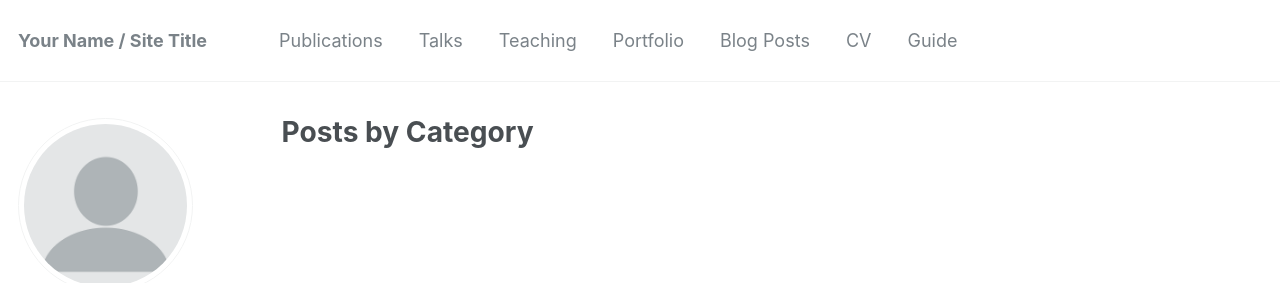
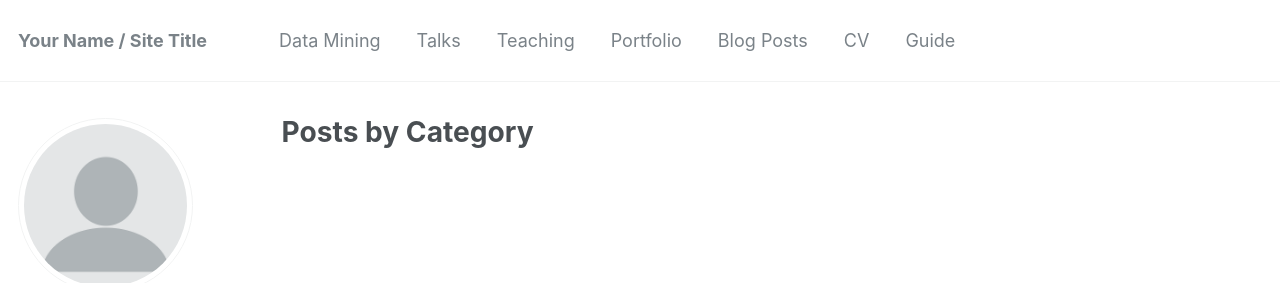
Before and after one commit to greentran/greentran.github.io, a Jekyll site: the page built from _pages/category-archive.html, in a window 1280 px wide. Shown: the top 283 px of the page. Built offline with Jekyll 4.4.1, drawn with Linux system fonts in a browser that asks for light colours; some web fonts are replaced.

Commit message:
Update navigation.yml

```diff
--- a/_data/navigation.yml
+++ b/_data/navigation.yml
@@ -1,7 +1,7 @@
 # main links links
 main:
-  - title: "Publications"
-    url: /publications/
+  - title: "Data Mining"
+    url: /datamining/
 
   - title: "Talks"
     url: /talks/
```
